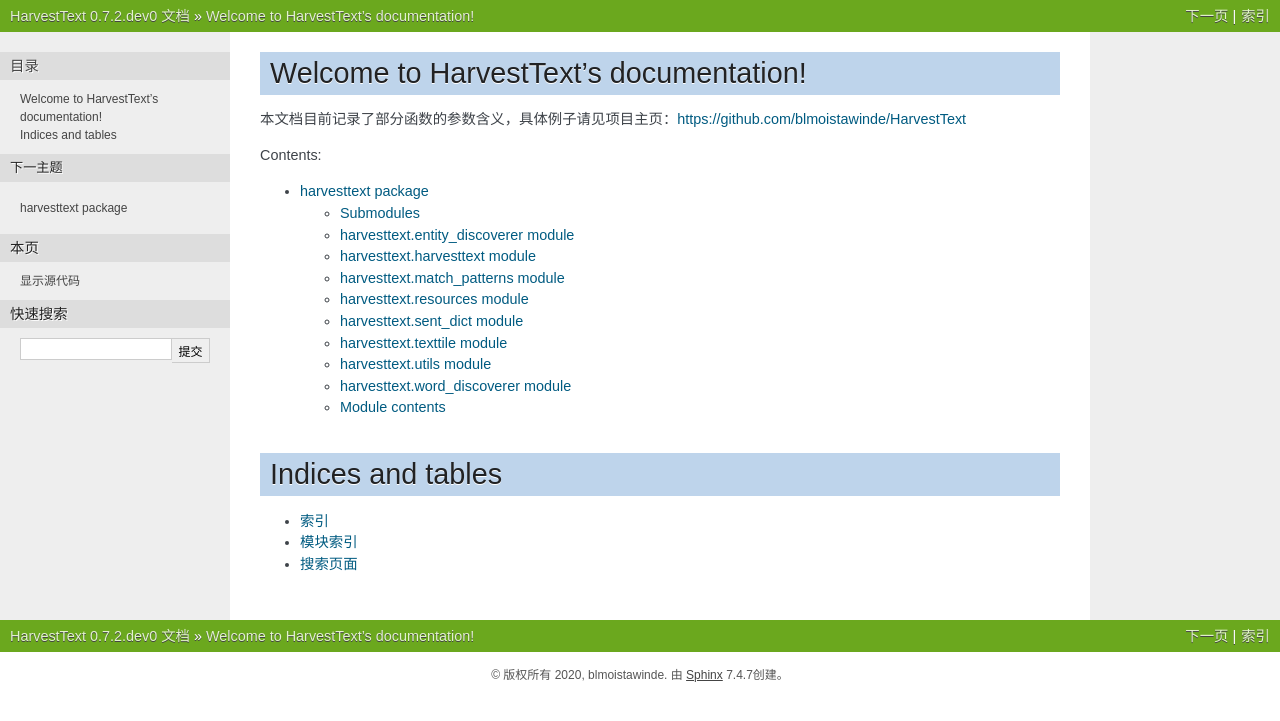
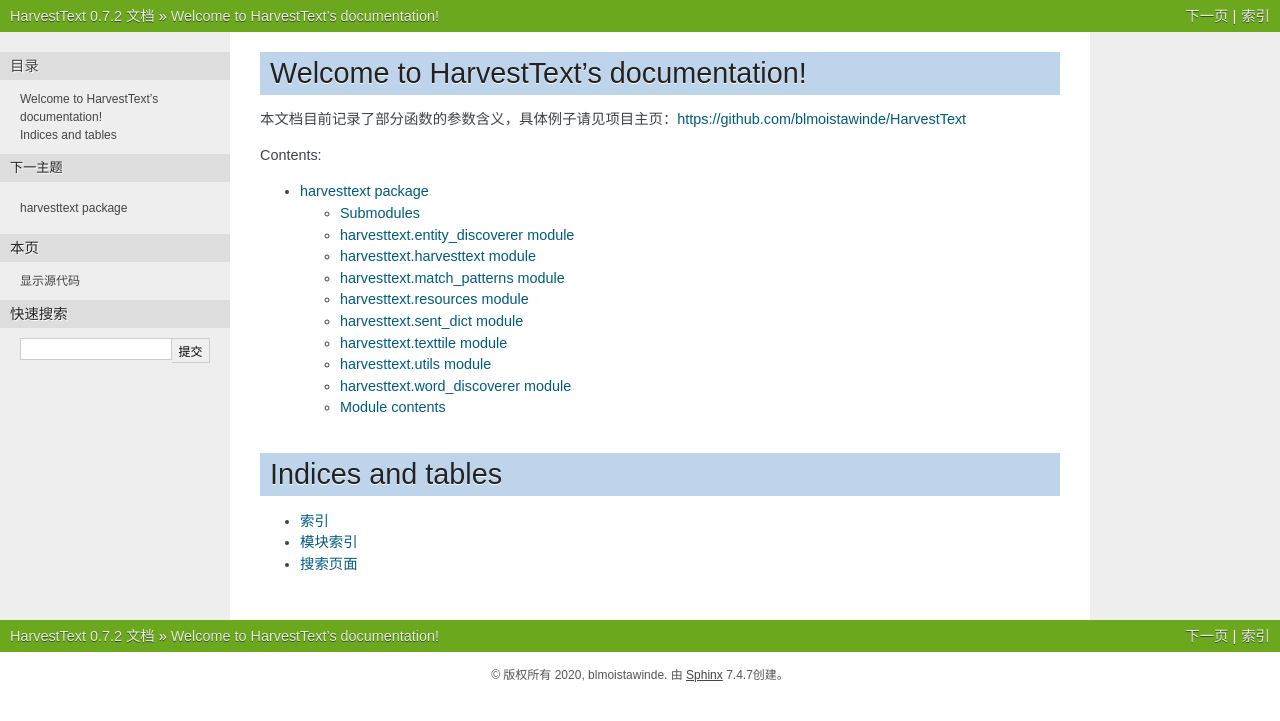
Before and after one commit to blmoistawinde/HarvestText, a Sphinx documentation site: the page built from docs/index.rst, in a window 1280 px wide. Shown: the top 721 px of the page. Built offline with Sphinx 7.4.7, drawn with Linux system fonts in a browser that asks for light colours.

```diff
--- a/docs/conf.py
+++ b/docs/conf.py
@@ -22,7 +22,7 @@ copyright = '2020, blmoistawinde'
 author = 'blmoistawinde'
 
 # The full version, including alpha/beta/rc tags
-release = '0.7.2.dev0'
+release = '0.7.2'
 
 github_doc_root = 'https://github.com/blmoistawinde/HarvestText/tree/master/doc'
 
--- a/setup.py
+++ b/setup.py
@@ -7,7 +7,7 @@ setup(
     name='harvesttext',
     author="blmoistawinde",
     author_email="1840962220@qq.com",
-    version = "0.7.2.dev0",
+    version = "0.7.2",
     license='MIT',
     keywords='NLP, tokenizing, entity linking, sentiment analysis, text cleaning',
     url='https://github.com/blmoistawinde/HarvestText',
```
Also changed, not shown: 1 other file.
